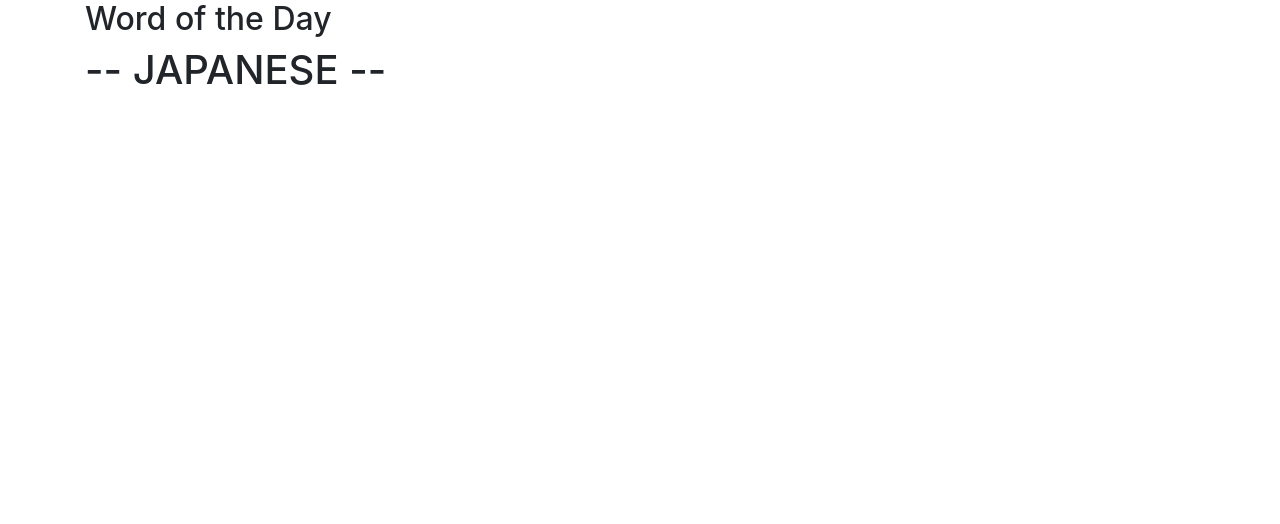
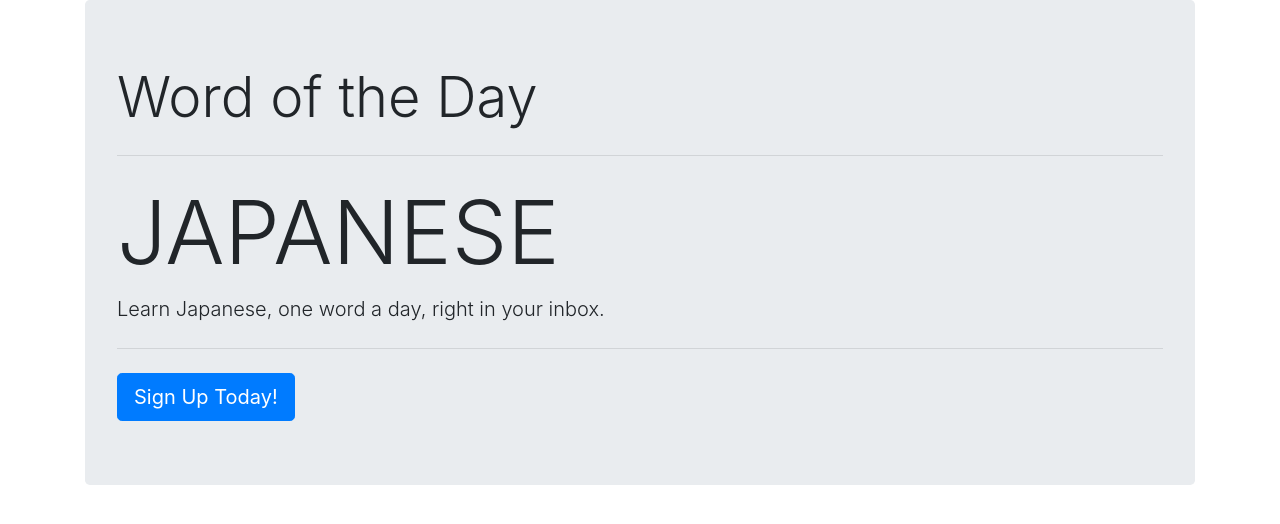
Before and after one commit to boogeybum/Jp_WotD, a plain HTML site: page index.html in a window 1280 px wide. Drawn offline with nearby package versions, Linux system fonts and the light colour scheme.

Commit message:
Add simple layout and text

```diff
--- a/index.html
+++ b/index.html
@@ -9,8 +9,16 @@
 </head>
 <body>
   <div class="container">
-    <h2>Word of the Day</h2>
-    <h1>-- JAPANESE --</h1>
+    <div class="jumbotron">
+
+      <h2 class="display-4">Word of the Day</h2>
+      <hr class="my-4">
+      <h1 class="display-2">JAPANESE</h1>
+      <p class="lead">Learn Japanese, one word a day, right in your inbox.</p>
+      <hr class="my-4">
+      <a class="btn btn-primary btn-lg" href="#" role="button">Sign Up Today!</a>
+    </div>
+
   </div>
 </body>
 </html>
```
